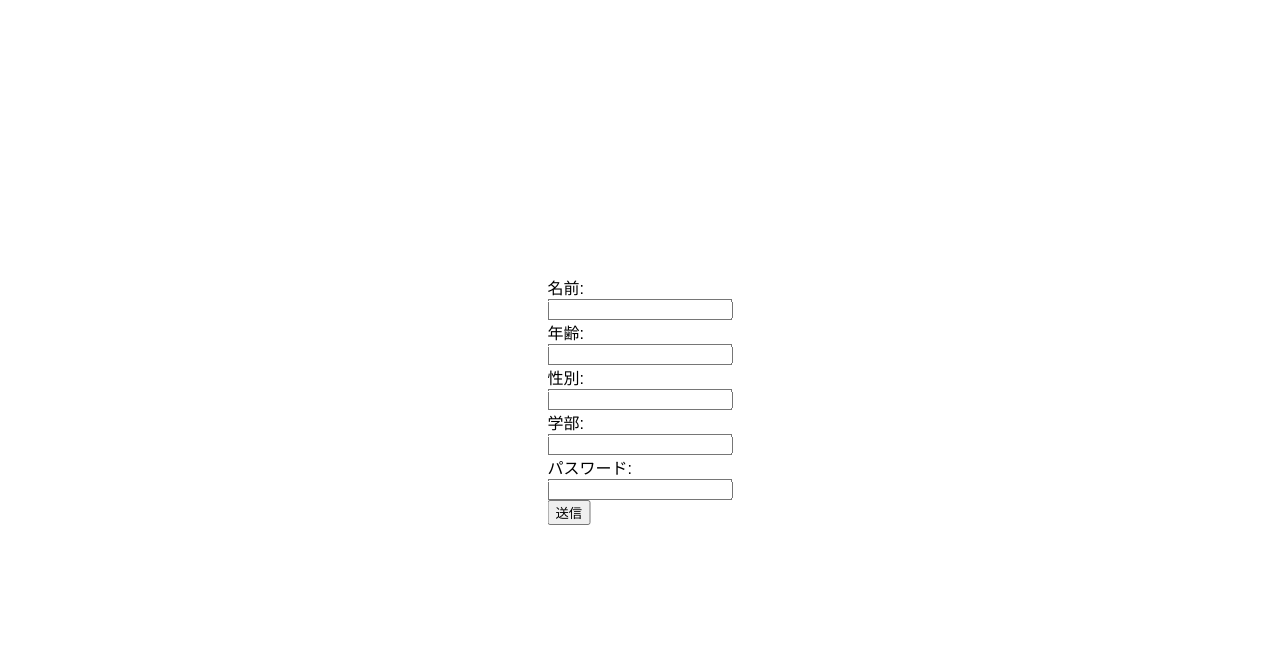
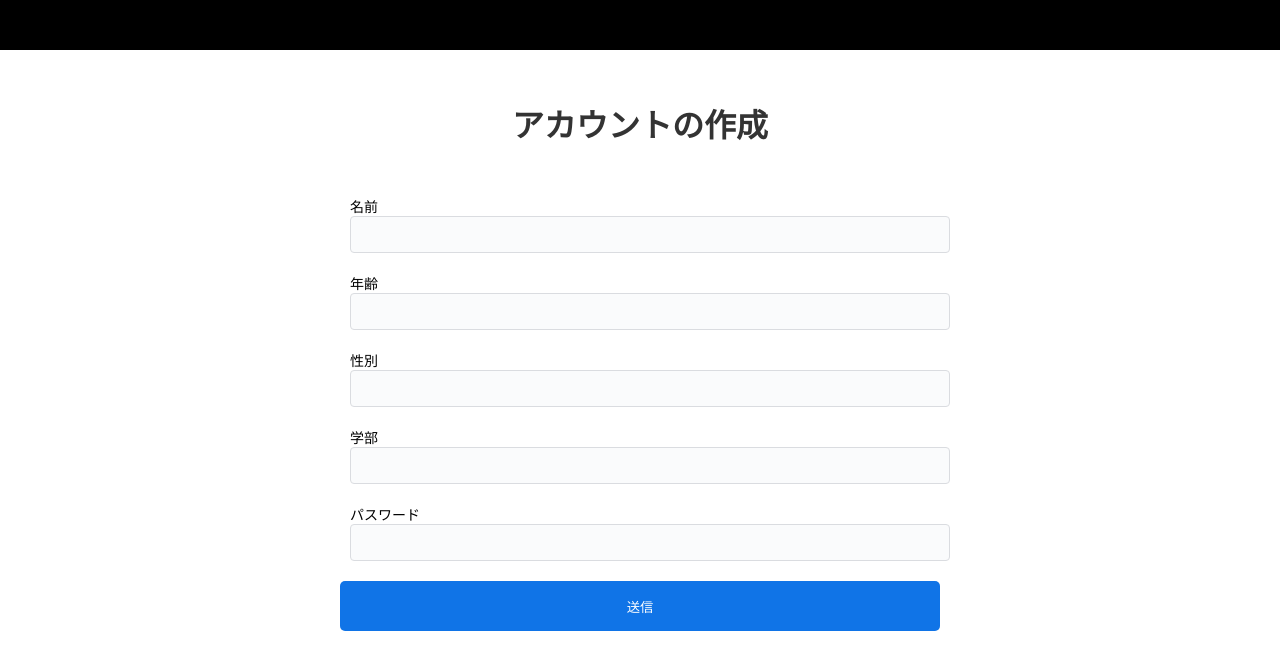
Before and after one commit to tic-matching/matching-client, a React (Create React App) app: page /Registration in a window 1280 px wide. Shown: the top 670 px of the page. Built offline with nearby package versions, Linux system fonts and the light colour scheme.

Commit message:
Improve design

```diff
--- a/src/Registration.js
+++ b/src/Registration.js
@@ -40,46 +40,69 @@ export class Registration extends React.Component {
         const doSubmit = (e) => this.doSubmit(e)
         const doChange = (e) => this.doChange(e)
         return (
+            <div>
+                <Header/>
                 <Container>
+                    <Title>アカウントの作成</Title>
                     <form onSubmit={doSubmit}>
-                    <div><label>
-                        名前: <br />
-                        <input name='name'
+                        <Group>
+                            <label>
+                                <ColumnName>名前</ColumnName>
+                                <StyledInput
+                                    name='name'
                                     type='text'
                                     value={this.state.name}
-                            onChange={doChange} />
-                    </label></div>
-                    <div><label>
-                        年齢: <br />
-                        <input name='age'
+                                    onChange={doChange}
+                                />
+                            </label>
+                        </Group>
+                        <Group>
+                            <label>
+                                <ColumnName>年齢</ColumnName>
+                                <StyledInput
+                                    name='age'
                                     type='text'
                                     value={this.state.age}
                                     onChange={doChange} />
-                    </label></div>
-                    <div><label>
-                        性別: <br />
-                        <input name='gender'
+                            </label>
+                        </Group>
+                        <Group>
+                            <label>
+                                <ColumnName>性別</ColumnName>
+                                <StyledInput
+                                    name='gender'
                                     type='text'
                                     value={this.state.gender}
-                            onChange={doChange} />
-                    </label></div>
-                    <div><label>
-                        学部: <br />
-                        <input name='department'
+                                    onChange={doChange}
+                                />
+                            </label>
+                        </Group>
+                        <Group>
+                            <label>
+                                <ColumnName>学部</ColumnName>
+                                <StyledInput
+                                    name='department'
                                     type='text'
                                     value={this.state.department}
-                            onChange={doChange} />
-                    </label></div>
-                    <div><label>
-                        パスワード: <br />
-                        <input name='password'
+                                    onChange={doChange}
+                                />
+                            </label>
+                        </Group>
+                        <Group>
+                            <label>
+                                <ColumnName>パスワード</ColumnName>
+                                <StyledInput
+                                    name='password'
                                     type='text'
                                     value={this.state.password}
-                            onChange={doChange} />
-                    </label></div>
-                    <input type='submit' value='送信' />
+                                    onChange={doChange}
+                                />
+                            </label>
+                        </Group>
+                        <StyledButton type='submit' value='送信' />
                     </form>
                 </Container>
+            </div>
         )
     }
 }
@@ -88,8 +111,58 @@ export default Registration
 
 const Container = styled.div`
 	font-family: ProximaNova, sans-serif;
-    position: fixed;
-    top: 50%;
-    left: 50%;
-    transform: translate(-50%, -50%);
+    display: block;
+    width: 600px;
+    margin: 50px auto 20px auto;
 `;
+
+const StyledForm = styled.form`
+    display: block;
+    width: 600px;
+    margin: 0 auto;
+`;
+
+const Header = styled.div`
+    background-color: #000000;
+    width: 100%;
+    height: 50px;
+`;
+
+const Title = styled.h1`
+    text-align: center;
+    color: #333;
+    margin: 0 0 50px 0;
+`;
+
+const Group = styled.div`
+    width: 100%;
+    margin: 10px 10px 20px 10px;
+`;
+
+const ColumnName = styled.div`
+    font-size: 14px;
+`;
+
+const StyledInput = styled.input`
+    background-color: #fafbfc;
+    box-sizing: border-box;
+    width: 100%;
+    padding: 10px;
+    border: solid #dadce0 1px;
+    border-radius: 4px;
+`;
+
+const StyledButton = styled.input`
+    color: #FFFFFF;
+    background-color: #1074e7;
+    box-sizing: border-box;
+    width: 100%;
+    height: 50px;
+    padding: 10px;
+    border: none;
+    border-radius: 5px;
+    cursor: pointer;
+    &:hover{
+        background-color: #0366d6;
+    }
+`;
```
Lines whose indentation alone changed are shown as unchanged.
